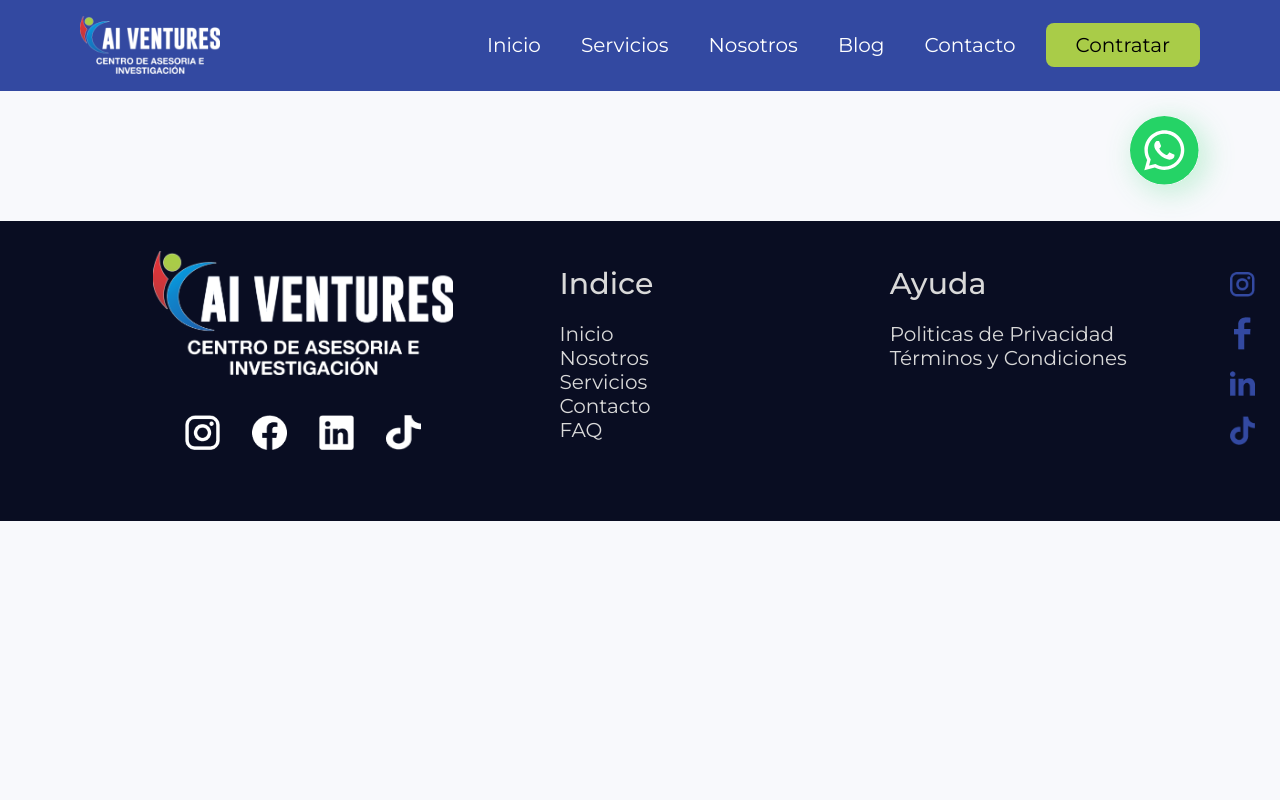
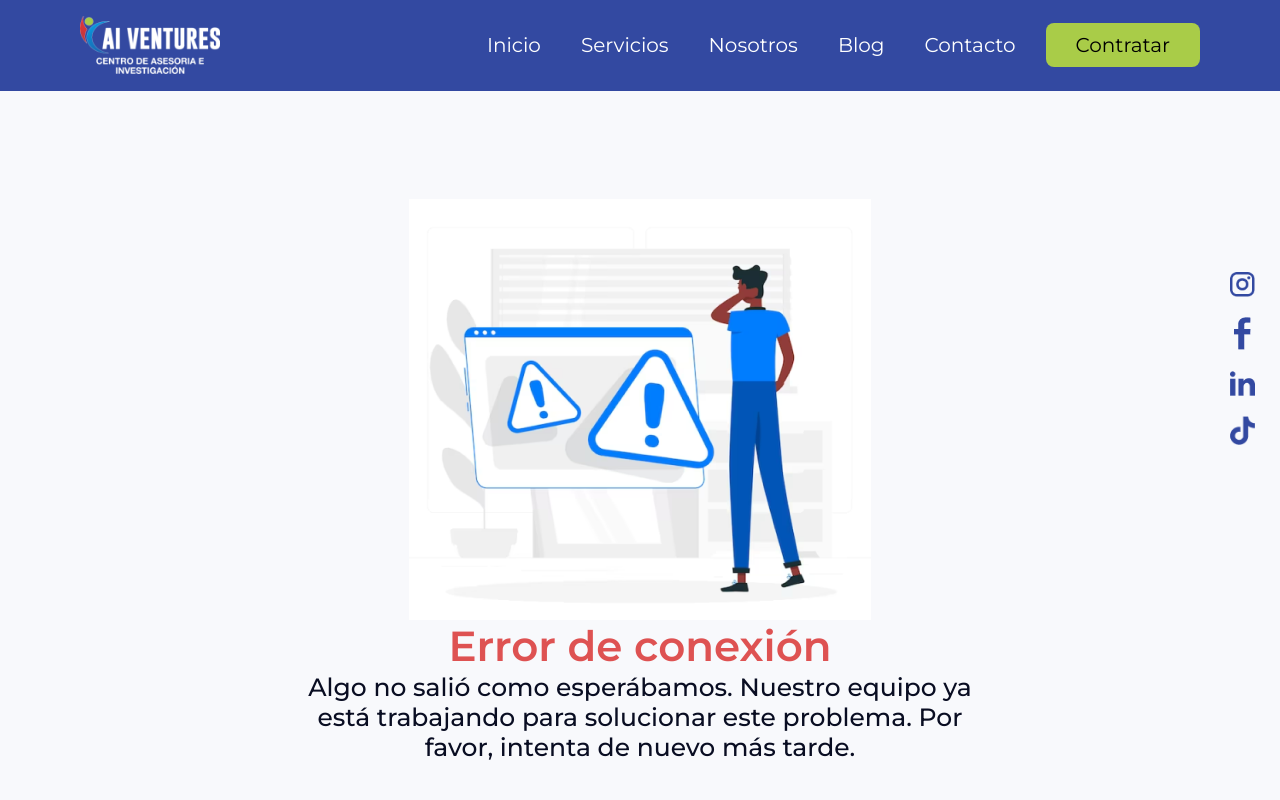
Before and after one commit to justinait/cai-ventures2, a React (Vite) app: page /error in a window 1280 px wide. Shown: the top 800 px of the page. Built offline with nearby package versions, Linux system fonts and the light colour scheme; no server answers.

Commit message:
paginas de error, se incluyo navegacion en app

```diff
--- a/src/App.jsx
+++ b/src/App.jsx
@@ -10,6 +10,9 @@ import 'bootstrap/dist/css/bootstrap.min.css';
 import NavBar from './components/navbar/navbar';
 import Footer from './components/Footer/Footer';
 import Article from './components/Article/Article';
+
+import ErrorConection from './components/Error/ErrorConection';
+import NoEncontrada from './components/Error/NoEncontrada';
 
 import RedesFlotantes from './components/Redes/Redes';
 import Privacy from './page/Privacy/Privacy';
@@ -36,6 +39,9 @@ function App() {
         <Route path='/faq' element={<Faq/>}/>
         <Route path='/Pagos' element={<Pagos />} />
         <Route path='/privacy' element={<Privacy/>} />
+
+        <Route path='/error' element={<ErrorConection />} />
+        <Route path='*' element={<NoEncontrada />} />
       </Routes>
       <WhatsApp />
       <Footer/>
--- /dev/null
+++ b/src/components/Error/ErrorConection.css
@@ -0,0 +1,159 @@
+
+@media only screen and (min-width: 1441px) and (max-width: 1920px) {
+
+}
+
+@media only screen and (min-width: 1400px) and (max-width: 1440px) {
+
+    .contenedorErrorUno {
+        width: 718px;
+        height: 100vh;
+        display: flex;
+    }
+
+    .tituloError {
+        color: #DE5252;
+        text-align: center;
+        font-family: 'Montserrat';
+        font-size: 42px;
+        font-style: normal;
+        font-weight: 600;
+        line-height: normal;
+        margin-bottom: 0px;
+    }
+
+    .contieneError {
+        display: flex;
+        align-items: center;
+        flex-direction: column;
+        justify-content: center;
+    }
+
+    .textoError {
+        color:  #090D22;
+        text-align: center;
+        font-family: 'Montserrat';
+        font-size: 25px;
+        font-style: normal;
+        font-weight: 500;
+        line-height: normal;
+    }
+}
+
+@media only screen and (min-width: 993px) and (max-width: 1399px) {
+    .contenedorErrorUno {
+        width: 718px;
+        height: 100vh;
+        display: flex;
+    }
+
+    .tituloError {
+        color: #DE5252;
+        text-align: center;
+        font-family: 'Montserrat';
+        font-size: 42px;
+        font-style: normal;
+        font-weight: 600;
+        line-height: normal;
+        margin-bottom: 0px;
+    }
+
+    .contieneError {
+        display: flex;
+        align-items: center;
+        flex-direction: column;
+        justify-content: center;
+    }
+
+    .textoError {
+        color:  #090D22;
+        text-align: center;
+        font-family: 'Montserrat';
+        font-size: 25px;
+        font-style: normal;
+        font-weight: 500;
+        line-height: normal;
+    }
+}
+
+@media only screen and (min-width: 768px) and (max-width: 992px) {
+    .contenedorErrorUno {
+        width: 331px;
+        height: auto;
+        display: flex;
+    }
+
+    .contieneError img {
+        width: 223px;
+        height: 177px;
+    }
+
+    .tituloError {
+        color: #DE5252;
+        text-align: center;
+        font-family: 'Montserrat';
+        font-size: 24px;
+        font-style: normal;
+        font-weight: 600;
+        line-height: normal;
+        margin-bottom: 0px;
+    }
+
+    .contieneError {
+        display: flex;
+        align-items: center;
+        flex-direction: column;
+        justify-content: center;
+    }
+
+    .textoError {
+        color:  #090D22;
+        text-align: center;
+        font-family: 'Montserrat';
+        font-size: 12px;
+        font-style: normal;
+        font-weight: 500;
+        line-height: normal;
+    }
+}
+
+@media only screen and (min-width: 360px) and (max-width: 767px) {
+    .contenedorErrorUno {
+        width: 331px;
+        height: auto;
+        display: flex;
+    }
+
+    .contieneError img {
+        width: 223px;
+        height: 177px;
+    }
+
+    .tituloError {
+        color: #DE5252;
+        text-align: center;
+        font-family: 'Montserrat';
+        font-size: 24px;
+        font-style: normal;
+        font-weight: 600;
+        line-height: normal;
+        margin-bottom: 0px;
+    }
+
+    .contieneError {
+        display: flex;
+        align-items: center;
+        flex-direction: column;
+        justify-content: center;
+    }
+
+    .textoError {
+        color:  #090D22;
+        text-align: center;
+        font-family: 'Montserrat';
+        font-size: 12px;
+        font-style: normal;
+        font-weight: 500;
+        line-height: normal;
+    }
+}
--- /dev/null
+++ b/src/components/Error/ErrorConection.jsx
@@ -0,0 +1,22 @@
+import React from 'react';
+import './ErrorConection.css';
+import errorNoEncontrada from '../../assets/errorNoEncontrada.png';
+import { Container, Image, Col, Row } from 'react-bootstrap';
+
+
+function ErrorConection() {
+    return (
+        <Container className='contenedorErrorUno'>
+            <Row>
+                <Col className='contieneError'>
+                    <Image src={errorNoEncontrada} />
+                    <h1 className='tituloError'>Error de conexión</h1>
+                    <p className='textoError'>Algo no salió como esperábamos. Nuestro equipo ya está trabajando para solucionar este problema.
+                    Por favor, intenta de nuevo más tarde.</p>
+                </Col>
+            </Row>
+        </Container>
+    )
+}
+
+export default ErrorConection;
--- /dev/null
+++ b/src/components/Error/NoEncontrada.jsx
@@ -0,0 +1,21 @@
+import React from 'react';
+import './ErrorConection.css';
+import errorNoEncontrada from '../../assets/errorNoEncontrada.png';
+import { Container, Image, Col, Row } from 'react-bootstrap';
+
+
+function NoEncontrada() {
+    return (
+        <Container>
+            <Row>
+                <Col>
+                    <Image src={errorNoEncontrada} />
+                    <h1 className='tituloError'>Página no encontrada</h1>
+                    <p className='textoError'>Lo sentimos, no podemos encontrar la página que estás buscando</p>
+                </Col>
+            </Row>
+        </Container>
+    )
+}
+
+export default NoEncontrada;
```
Also changed, not shown: src/assets/erroUno.png (added), src/assets/errorNoEncontrada.png (added).
